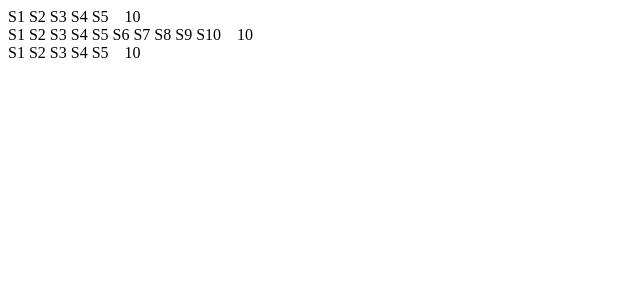
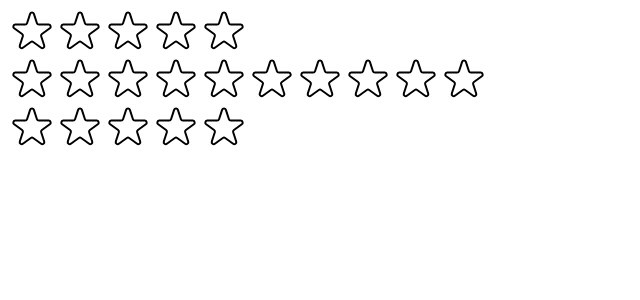
Before and after one commit to SaheliRoy11/myMovieList-react, a React (Create React App) app: page / in a window 1280 px wide. Shown: the top 300 px of the page, without its empty margins (0-640 px from the left). Built offline with nearby package versions, Linux system fonts and the light colour scheme.

Commit message:
Create the stars and make the component dynamic by reacting to click events

```diff
--- a/src/StarRating.js
+++ b/src/StarRating.js
@@ -1,30 +1,111 @@
+import { useState } from "react";
 
 //placing the style objects outside of the component, because it does not depend on anything inside the component.Also, when the component will need to re-render these objects will not be regenerated every time.
 const containerStyle = {
-    display: 'flex',
-    alignItems: 'center',
-    gap: '16px'
-}
+  display: "flex",
+  alignItems: "center",
+  gap: "16px",
+};
 
 const starContainerStyle = {
-    display: 'flex',
-    gap: '4px'
-}
+  display: "flex",
+};
 
 const textStyle = {
-    lineHeight: '1',
-    margin: '0'
-}
+  lineHeight: "1",
+  margin: "0",
+};
 
-export default function StarRating({maxRating = 5}) {
+export default function StarRating({ maxRating = 5 }) {
+  const [rating, setRating] = useState(0);
+
+  function handleRating(rating) {
+    setRating(rating);
+  }
+
   return (
     <div style={containerStyle}>
       <div style={starContainerStyle}>
         {Array.from({ length: maxRating }, (_, i) => (
-          <span>S{i + 1}</span>
+          <Star
+            key={i}
+            full={i+1 <= rating}
+            onRate={() => handleRating(i + 1)}
+          />
         ))}
       </div>
-      <p style={textStyle}>10</p>
+      <p style={textStyle}>{rating || ""}</p>
     </div>
   );
 }
+
+const starStyle = {
+  height: "48px",
+  width: "48px",
+  display: "block",
+  cursor: "pointer",
+};
+
+function Star({ onRate, full }) {
+  return (
+    <span role="button" style={starStyle} onClick={onRate}>
+      {full ? (
+        <svg
+          xmlns="http://www.w3.org/2000/svg"
+          viewBox="0 0 20 20"
+          fill="#000"
+          stroke="#000"
+        >
+          <path d="M9.049 2.927c.3-.921 1.603-.921 1.902 0l1.07 3.292a1 1 0 00.95.69h3.462c.969 0 1.371 1.24.588 1.81l-2.8 2.034a1 1 0 00-.364 1.118l1.07 3.292c.3.921-.755 1.688-1.54 1.118l-2.8-2.034a1 1 0 00-1.175 0l-2.8 2.034c-.784.57-1.838-.197-1.539-1.118l1.07-3.292a1 1 0 00-.364-1.118L2.98 8.72c-.783-.57-.38-1.81.588-1.81h3.461a1 1 0 00.951-.69l1.07-3.292z" />
+        </svg>
+      ) : (
+        <svg
+          xmlns="http://www.w3.org/2000/svg"
+          fill="none"
+          viewBox="0 0 24 24"
+          stroke="#000"
+        >
+          <path
+            strokeLinecap="round"
+            strokeLinejoin="round"
+            strokeWidth="{2}"
+            d="M11.049 2.927c.3-.921 1.603-.921 1.902 0l1.519 4.674a1 1 0 00.95.69h4.915c.969 0 1.371 1.24.588 1.81l-3.976 2.888a1 1 0 00-.363 1.118l1.518 4.674c.3.922-.755 1.688-1.538 1.118l-3.976-2.888a1 1 0 00-1.176 0l-3.976 2.888c-.783.57-1.838-.197-1.538-1.118l1.518-4.674a1 1 0 00-.363-1.118l-3.976-2.888c-.784-.57-.38-1.81.588-1.81h4.914a1 1 0 00.951-.69l1.519-4.674z"
+          />
+        </svg>
+      )}
+    </span>
+  );
+}
+
+/*
+FULL STAR
+
+<svg
+  xmlns="http://www.w3.org/2000/svg"
+  viewBox="0 0 20 20"
+  fill="#000"
+  stroke="#000"
+>
+  <path
+    d="M9.049 2.927c.3-.921 1.603-.921 1.902 0l1.07 3.292a1 1 0 00.95.69h3.462c.969 0 1.371 1.24.588 1.81l-2.8 2.034a1 1 0 00-.364 1.118l1.07 3.292c.3.921-.755 1.688-1.54 1.118l-2.8-2.034a1 1 0 00-1.175 0l-2.8 2.034c-.784.57-1.838-.197-1.539-1.118l1.07-3.292a1 1 0 00-.364-1.118L2.98 8.72c-.783-.57-.38-1.81.588-1.81h3.461a1 1 0 00.951-.69l1.07-3.292z"
+  />
+</svg>
+
+
+EMPTY STAR
+
+<svg
+  xmlns="http://www.w3.org/2000/svg"
+  fill="none"
+  viewBox="0 0 24 24"
+  stroke="#000"
+>
+  <path
+    strokeLinecap="round"
+    strokeLinejoin="round"
+    strokeWidth="{2}"
+    d="M11.049 2.927c.3-.921 1.603-.921 1.902 0l1.519 4.674a1 1 0 00.95.69h4.915c.969 0 1.371 1.24.588 1.81l-3.976 2.888a1 1 0 00-.363 1.118l1.518 4.674c.3.922-.755 1.688-1.538 1.118l-3.976-2.888a1 1 0 00-1.176 0l-3.976 2.888c-.783.57-1.838-.197-1.538-1.118l1.518-4.674a1 1 0 00-.363-1.118l-3.976-2.888c-.784-.57-.38-1.81.588-1.81h4.914a1 1 0 00.951-.69l1.519-4.674z"
+  />
+</svg>
+
+*/
```
